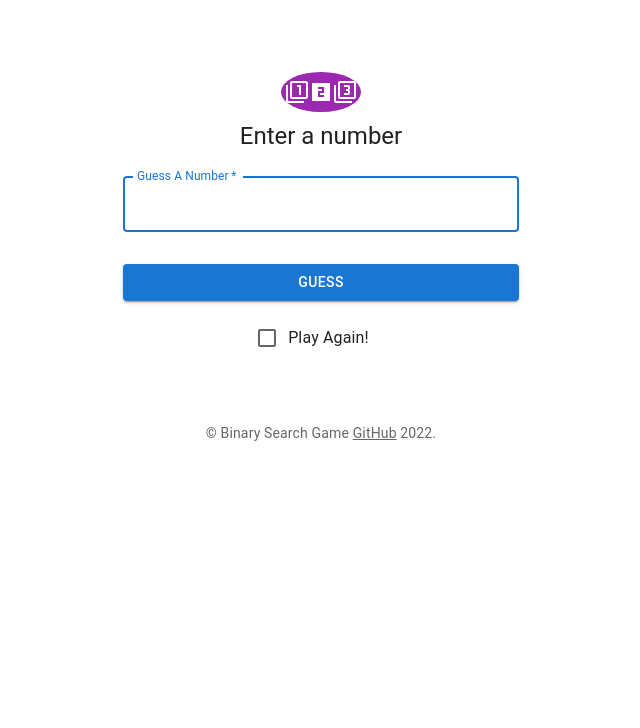
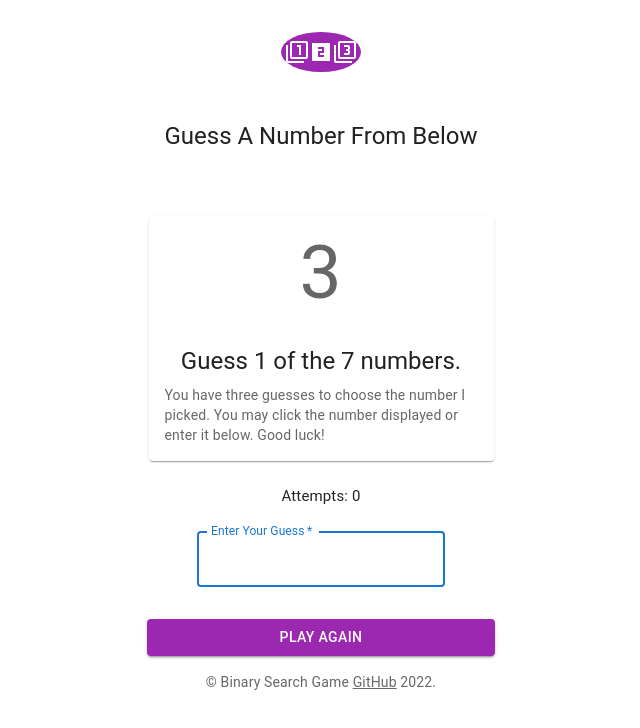
Before and after one commit to rlondon3/guess-num-game, a React (Create React App) app in the folder binary-search-game/binary-search-game/: page / in a window 1280 px wide. Shown: the top 728 px of the page, without its empty margins (319-959 px from the left). Built offline with nearby package versions, Linux system fonts and the light colour scheme.

Commit message:
add counter for attempts, alerts when win or lost, styling. needs: prevent clicks after 3 attempts. display winning number when win or loose.

```diff
--- a/binary-search-game/binary-search-game/src/App.css
+++ b/binary-search-game/binary-search-game/src/App.css
@@ -28,6 +28,10 @@
   color: #61dafb;
 }
 
+#playAgain:hover {
+  background-color: purple;
+}
+
 @keyframes App-logo-spin {
   from {
     transform: rotate(0deg);
--- a/binary-search-game/binary-search-game/src/App.js
+++ b/binary-search-game/binary-search-game/src/App.js
@@ -1,11 +1,125 @@
+import * as React from 'react';
+import MuiAlert from '@mui/material/Alert';
 import Game from './components/game'
+import Container from '@mui/material/Container';
+import Typography from '@mui/material/Typography';
+import Box from '@mui/material/Box';
+import Avatar from '@mui/material/Avatar';
+import Filter1Icon from '@mui/icons-material/Filter1';
+import Filter3Icon from '@mui/icons-material/Filter3';
+import LooksTwoSharpIcon from '@mui/icons-material/LooksTwoSharp';
 import './App.css';
 
 function App() {
+  const [open, setOpen] = React.useState(false);
+  const [count, setCount] = React.useState(0);
+  const [round, setRound] = React.useState(true);
+  const [alert, setAlert] = React.useState(false);
+  const [alert2, setAlert2] = React.useState(false);
+
+  const numberArr1 = [
+    Math.floor(Math.random() * 11, Math.floor(Math.random() * 10)),
+    Math.floor(Math.random() * 9), Math.floor(Math.random() * 8), Math.floor(Math.random() * 7),
+    Math.floor(Math.random() * 6), Math.floor(Math.random() * 5), Math.floor(Math.random() * 4),
+    Math.floor(Math.random() * 3), Math.floor(Math.random() * 2), Math.floor(Math.random() * 1)
+  ]; // Create array with random numbers
+
+  const numberArr = [...new Set(numberArr1)].sort(sorter); // Remove duplicates and sort the array
+  const winningNum = get_random(numberArr); //Establish a winning number
+  const newGame = <MuiAlert elevation={6} variant="outlined" sx={{ mb: 3}}>New Game Starting</MuiAlert>;
+
+function get_random (arr) {
+    return arr[Math.floor((Math.random()*arr.length))];
+  }
+
+function sorter(a, b){
+    return a - b;
+  }
+
+const attempt = (e) => {
+    setCount(count + 1);
+    if (count === 2) {
+        setAlert(true);
+        setCount(count + 1);
+        setRound(false);
+    } else if (count < 2) {
+        if (parseInt(document.getElementById('guess').value) === winningNum) {
+            setAlert2(true)
+            setRound(false);
+            return;
+        }
+        if (parseInt(e.target.innerHTML) === winningNum) {
+            setAlert2(true)
+            setRound(false);
+            return;
+        }
+    }
+  }
+
+function binarySearch(arr, item ) {
+    let low = 0; // Establish the lowest number in the array that can be guessed
+    let high = numberArr.length; //Establish the highest number in the array that can be guessed.
+    do { //Loop until the number is found
+        let mid = Math.floor((low + high) / 2); // This is to check the middle number
+        const answer = arr[mid]; //Finds the number in the array if it exists
+        if (answer === item) {
+            return mid;
+        }
+        if (answer > item) {
+            high = mid - 1; //Guess was too high, so update high
+        } else {
+            low = mid + 1; // Guess was too low. so update low
+        }
+    } while (low <= high)
+  }
+
+
+  function playAgain() {
+    setOpen(true)
+    setTimeout(() => {
+      window.location.reload(false);
+    }, 3000)
+  }
+
+  React.useEffect(() => {
+    setTimeout(() => {
+      setOpen(false)
+    }, 3000)
+  }, [open])
+
   return (
-    <div className="App">
-     <Game />
-    </div>
+    <Container component="main" maxWidth="xs">
+      <Box
+          sx={{
+            marginTop: 4,
+            display: 'flex',
+            flexDirection: 'column',
+            alignItems: 'center',
+          }}
+        >
+        {open === true && newGame}
+        <Avatar sx={{ mb: 3, bgcolor: 'secondary.main', width: '20%' }}>
+              <Filter1Icon />
+              <LooksTwoSharpIcon />
+              <Filter3Icon />
+        </Avatar>
+        <Typography sx={{ mt: 3}} component="h1" variant="h5">
+            Guess A Number From Below
+        </Typography>
+        <Game
+        alert={alert}
+        alert2={alert2}
+        round={round}
+        winningNum={winningNum}
+        numberArr={numberArr}
+        count={count}
+        playAgain={playAgain}
+        attempt={attempt}
+        setCount={setCount}
+        binarySearch={binarySearch}
+        />
+     </Box>
+    </Container>
   );
 }
 
--- a/binary-search-game/binary-search-game/src/components/game.jsx
+++ b/binary-search-game/binary-search-game/src/components/game.jsx
@@ -1,53 +1,18 @@
 import * as React from 'react';
-import Avatar from '@mui/material/Avatar';
 import Button from '@mui/material/Button';
 import CssBaseline from '@mui/material/CssBaseline';
 import TextField from '@mui/material/TextField';
-import FormControlLabel from '@mui/material/FormControlLabel';
-import Checkbox from '@mui/material/Checkbox';
 import Link from '@mui/material/Link';
-import Filter1Icon from '@mui/icons-material/Filter1';
-import Filter3Icon from '@mui/icons-material/Filter3';
-import LooksTwoSharpIcon from '@mui/icons-material/LooksTwoSharp';
 import Box from '@mui/material/Box';
 import Typography from '@mui/material/Typography';
 import Container from '@mui/material/Container';
 import { createTheme, ThemeProvider } from '@mui/material/styles';
+import Numbers from './numbers';
+
+
+const Game = ({ alert, alert2, round, winningNum, numberArr, count, setCount, binarySearch, attempt, playAgain }) => {
 
 const theme = createTheme();
-
-const numberArr1 = [
-    Math.floor(Math.random() * 11, Math.floor(Math.random() * 10)),
-    Math.floor(Math.random() * 9), Math.floor(Math.random() * 8), Math.floor(Math.random() * 7),
-    Math.floor(Math.random() * 6), Math.floor(Math.random() * 5), Math.floor(Math.random() * 4),
-    Math.floor(Math.random() * 3), Math.floor(Math.random() * 2), Math.floor(Math.random() * 1)
-]; // Create array with random numbers
-
-const numberArr = [...new Set(numberArr1)].sort(); // Remove duplicates and sort the array
-const winningNum = Math.floor(Math.random() * numberArr.length); //Establish a winning number
-
-
-function BinarySearch(arr, item ) {
-    console.log(numberArr1, 'orginal array')
-    console.log(numberArr[winningNum], 'winning number')
-    console.log(numberArr, 'array')
-    let low = 0; // Establish the lowest number in the array that can be guessed
-    let high = numberArr.length; //Establish the highest number in the array that can be guessed.
-    do { //Loop until the number is found
-        let mid = Math.floor((low + high) / 2); // This is to check the middle number
-        const answer = arr[mid]; //Finds the number in the array if it exists
-        if (answer === item) {
-            console.log(mid, 'index') //index of winning number
-            console.log(answer, 'answer') //winning number
-            return mid;
-        }
-        if (answer > item) {
-            high = mid - 1; //Guess was too high, so update high
-        } else {
-            low = mid + 1; // Guess was too low. so update low
-        }
-    } while (low <= high)
-}
 
 function Github(props) {
     return (
@@ -62,12 +27,21 @@ function Github(props) {
     );
   }
 
-export default function SignIn() {
-  const handleSubmit = (e) => {
+  function handleChange(e) {
+    e.preventDefault();
+    if (winningNum === parseInt(e.target.value)) {
+        console.log(winningNum, " is the winning number")
+    }
+  }
+
+
+  function handleSubmit(e) {
     e.preventDefault();
 
-    BinarySearch(numberArr, parseInt(e.target[0].value));
-  };
+    binarySearch(numberArr, parseInt(e.target[0].value));
+    attempt()
+  }
+
 
   return (
     <ThemeProvider theme={theme}>
@@ -81,41 +55,44 @@ export default function SignIn() {
             alignItems: 'center',
           }}
         >
-          <Avatar sx={{ m: 1, bgcolor: 'secondary.main', width: '20%' }}>
-            <Filter1Icon />
-            <LooksTwoSharpIcon />
-            <Filter3Icon />
-          </Avatar>
-          <Typography component="h1" variant="h5">
-            Enter a number
-          </Typography>
+          <Numbers
+          attempt={attempt}
+          alert={alert}
+          alert2={alert2}
+          round={round}
+          numbers={numberArr}
+          winner={winningNum}
+          count={count}
+          setCount={setCount}
+           />
           <Box component="form" onSubmit={handleSubmit} noValidate sx={{ mt: 1 }}>
             <TextField
+              onChange={handleChange}
               margin="normal"
               required
               fullWidth
               id="guess"
-              label="Guess A Number"
+              label="Enter Your Guess"
               name="guess"
               autoComplete="guess"
               autoFocus
             />
-            <Button
+          </Box>
+        </Box>
+        <Button
+              id='playAgain'
+              onClick={playAgain}
               type="submit"
               fullWidth
               variant="contained"
-              sx={{ mt: 3, mb: 2 }}
+              sx={{ mt: 3, backgroundColor: '#9c27b0' }}
             >
-              Guess
-            </Button>
-            <FormControlLabel
-              control={<Checkbox value="playAgain" color="primary" />}
-              label="Play Again!"
-            />
-          </Box>
-        </Box>
-        <Github sx={{ mt: 8, mb: 4 }} />
+              Play Again
+        </Button>
+        <Github sx={{ mt: 2, mb: 2 }} />
       </Container>
     </ThemeProvider>
   );
 }
+
+export default Game;
--- /dev/null
+++ b/binary-search-game/binary-search-game/src/components/numbers.jsx
@@ -0,0 +1,54 @@
+import * as React from 'react';
+import Card from '@mui/material/Card';
+import Alert from '@mui/material/Alert';
+import CardContent from '@mui/material/CardContent';
+import Typography from '@mui/material/Typography';
+import { CardActionArea } from '@mui/material';
+
+const Numbers = ({alert, alert2, round, numbers, winner, count, setCount, attempt}) => {
+    const [index, setIndex] = React.useState(0);
+
+
+    React.useEffect(() => {
+        const idx = () => setIndex(i => i + 1);
+        const change = setInterval(idx, 2000);
+        if (round === false) {
+            return clearInterval(change);
+        }
+
+        return () => clearInterval(change)
+    }, [round]);
+
+
+    return (
+        <>
+        <Card sx={{ maxWidth: 345 }}>
+        {alert === true && <Alert variant="filled" severity="error" sx={{justifyContent: "center"}} >
+            Sorry, you've lost!
+        </Alert>}
+        {alert2 === true && <Alert variant="outlined" severity="success" sx={{justifyContent: "center"}}>
+            You won!
+        </Alert>}
+            <CardActionArea
+            onClick={(e) => attempt(e)}
+            >
+            <Typography sx={{ fontSize: 75}} align='center' color="text.secondary" >
+            {numbers[index % numbers.length]}
+            </Typography>
+            <CardContent>
+                <Typography gutterBottom variant="h5" component="div" align='center'>
+                Guess 1 of the {numbers.length} numbers.
+                </Typography>
+                <Typography variant="body2" color="text.secondary">
+                You have three guesses to choose the number I picked. You may click the number displayed or enter it below.
+                Good luck!
+                </Typography>
+            </CardContent>
+            </CardActionArea>
+        </Card>
+        <Typography sx={{ mt: 3, fontSize: 15}}>Attempts: {count}</Typography>
+        </>
+     );
+}
+
+export default Numbers;
```
